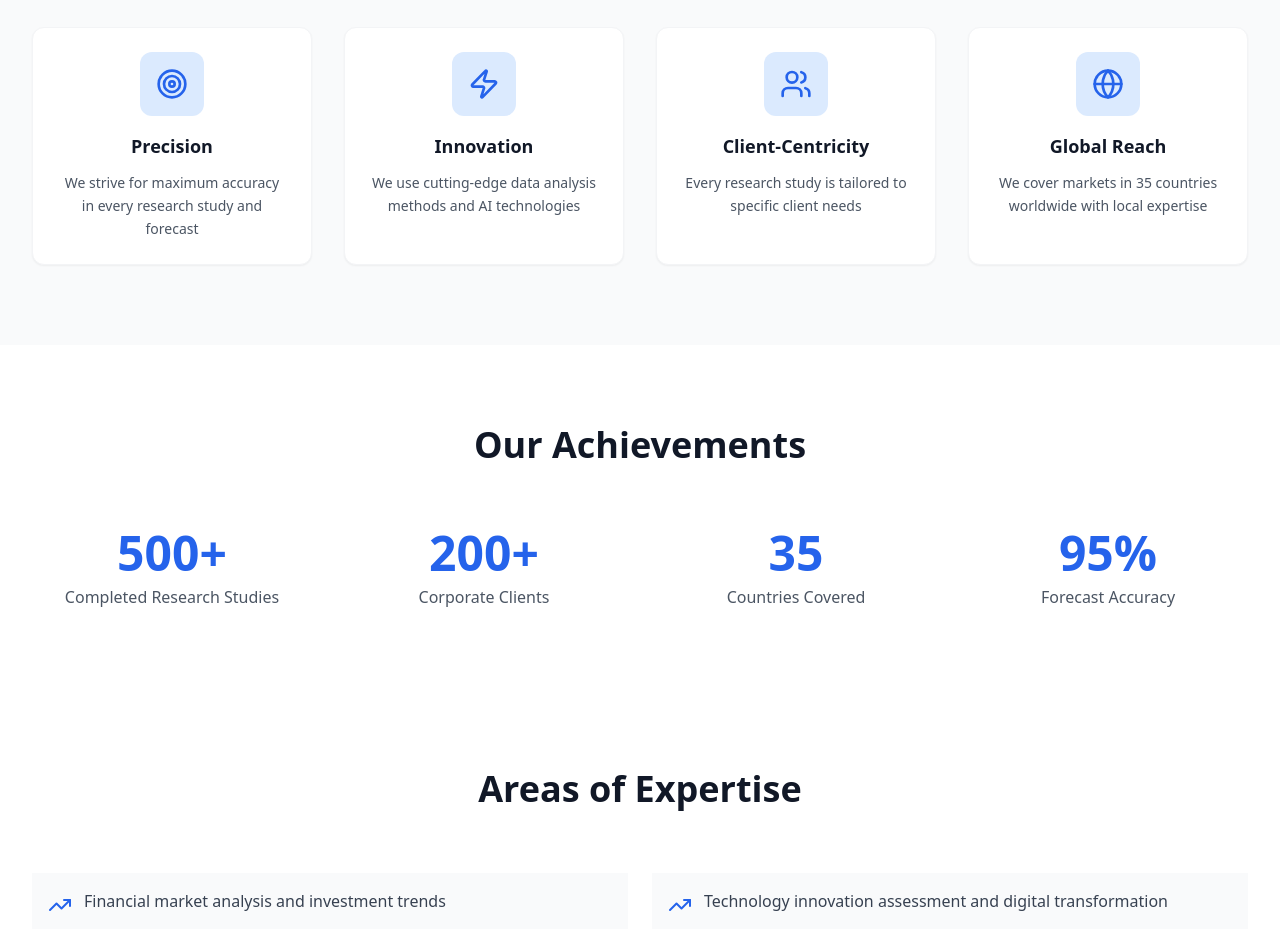
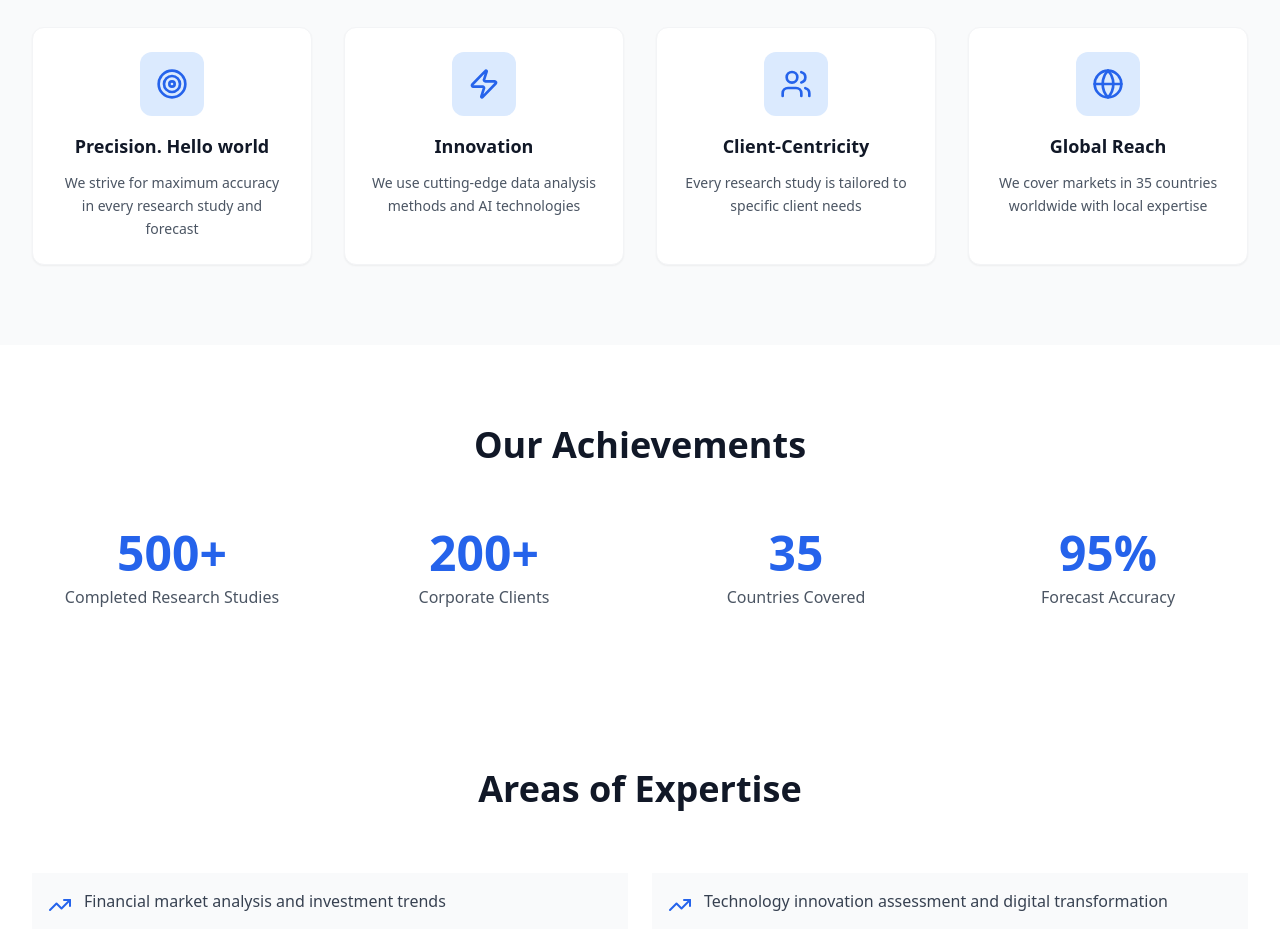
Before and after one commit to qoec/flow, a React (Vite) app in the folder FLOW_Website_Complete/flow-agency-platform/: page /about in a window 1280 px wide. Shown: the part 940-1869 px from the top of the page. Built offline with nearby package versions, Linux system fonts and the light colour scheme.

Commit message:
Update AboutPage.tsx

```diff
--- a/FLOW_Website_Complete/flow-agency-platform/src/pages/AboutPage.tsx
+++ b/FLOW_Website_Complete/flow-agency-platform/src/pages/AboutPage.tsx
@@ -6,7 +6,7 @@ const AboutPage: React.FC = () => {
   const values = [
     {
       icon: Target,
-      title: 'Precision',
+      title: 'Precision. Hello world',
       description: 'We strive for maximum accuracy in every research study and forecast'
     },
     {
```
